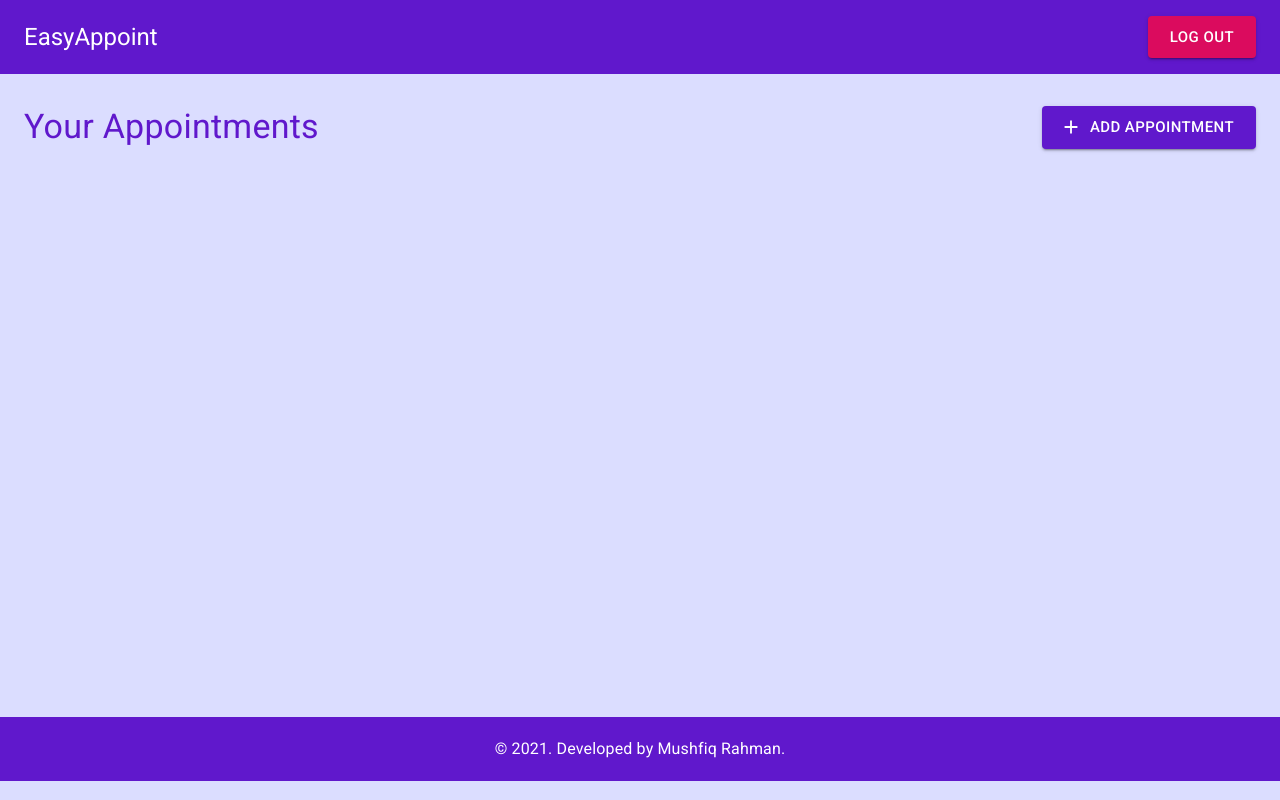
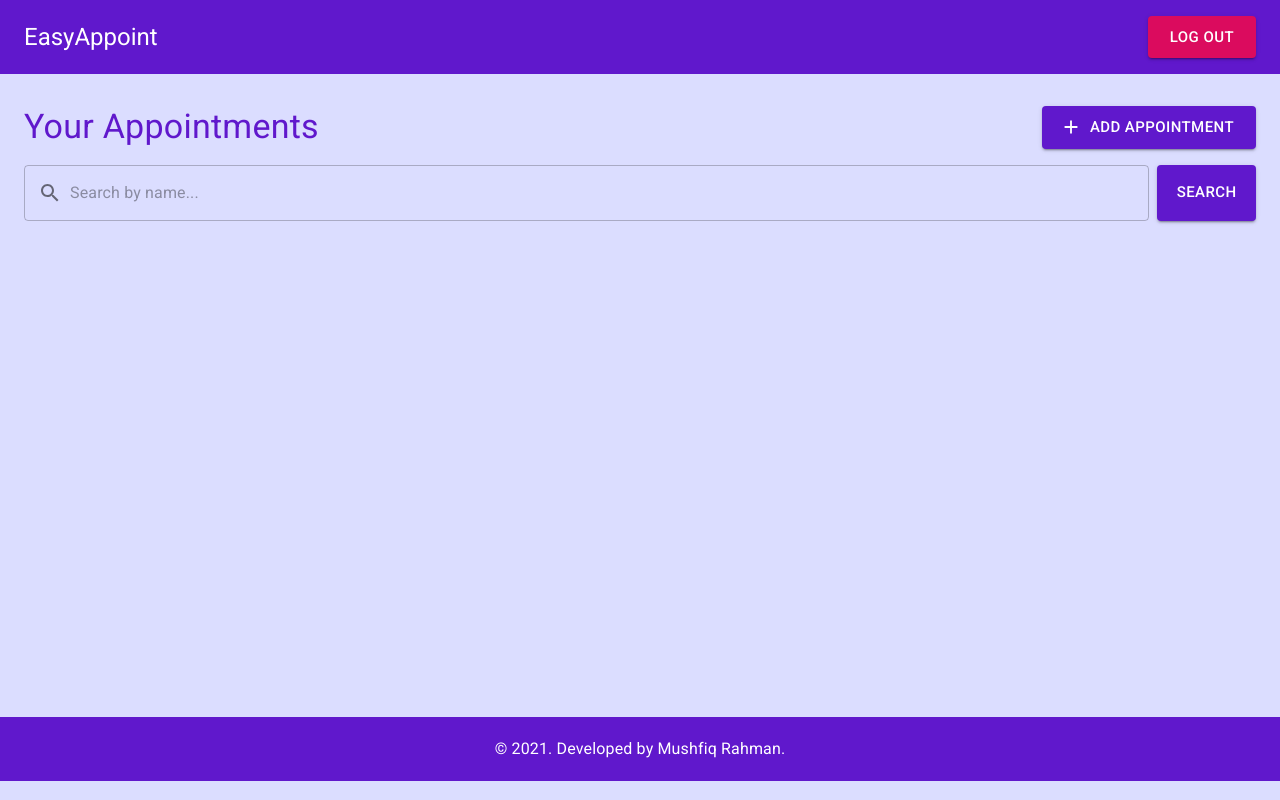
Before and after one commit to Ayon95/easy-appoint, a React (Create React App) app in the folder client/: page / in a window 1280 px wide. Built offline with nearby package versions, Linux system fonts and the light colour scheme; sample sign-in values are in the browser's storage.

Commit message:
client - created a Searchbar component

```diff
--- /dev/null
+++ b/client/src/components/Generic/Searchbar.js
@@ -0,0 +1,33 @@
+import { SearchOutlined } from '@mui/icons-material';
+import { Button, InputAdornment, TextField } from '@mui/material';
+import { styled } from '@mui/material/styles';
+import React from 'react';
+
+function Searchbar() {
+	return (
+		<SearchbarContainer>
+			<TextField
+				type="text"
+				placeholder="Search by name..."
+				fullWidth
+				sx={{ marginRight: 1 }}
+				InputProps={{
+					startAdornment: (
+						<InputAdornment position="start">
+							<SearchOutlined />
+						</InputAdornment>
+					),
+				}}
+			/>
+			<Button type="button" variant="contained" color="primary" size="large">
+				Search
+			</Button>
+		</SearchbarContainer>
+	);
+}
+
+export default Searchbar;
+
+const SearchbarContainer = styled('div')({
+	display: 'flex',
+});
--- a/client/src/pages/Home.js
+++ b/client/src/pages/Home.js
@@ -3,6 +3,7 @@ import { styled } from '@mui/material/styles';
 import { Add } from '@mui/icons-material';
 import React, { useState } from 'react';
 import Modal from './../components/Generic/Modal';
+import Searchbar from '../components/Generic/Searchbar';
 
 const pageContainerStyles = { minHeight: '80.4vh', paddingX: 2, paddingY: 4 };
 
@@ -33,6 +34,7 @@ function Home() {
 					Add Appointment
 				</Button>
 			</TitleAndButtonContainer>
+			<Searchbar />
 			{modalIsOpen && (
 				<Modal title="Add Appointment" modalIsOpen={modalIsOpen} closeModal={closeModal}>
 					This is where the form will be
@@ -44,7 +46,8 @@ function Home() {
 
 export default Home;
 
-const TitleAndButtonContainer = styled('div')({
+const TitleAndButtonContainer = styled('div')(({ theme }) => ({
 	display: 'flex',
 	justifyContent: 'space-between',
-});
+	marginBottom: theme.spacing(2),
+}));
```
